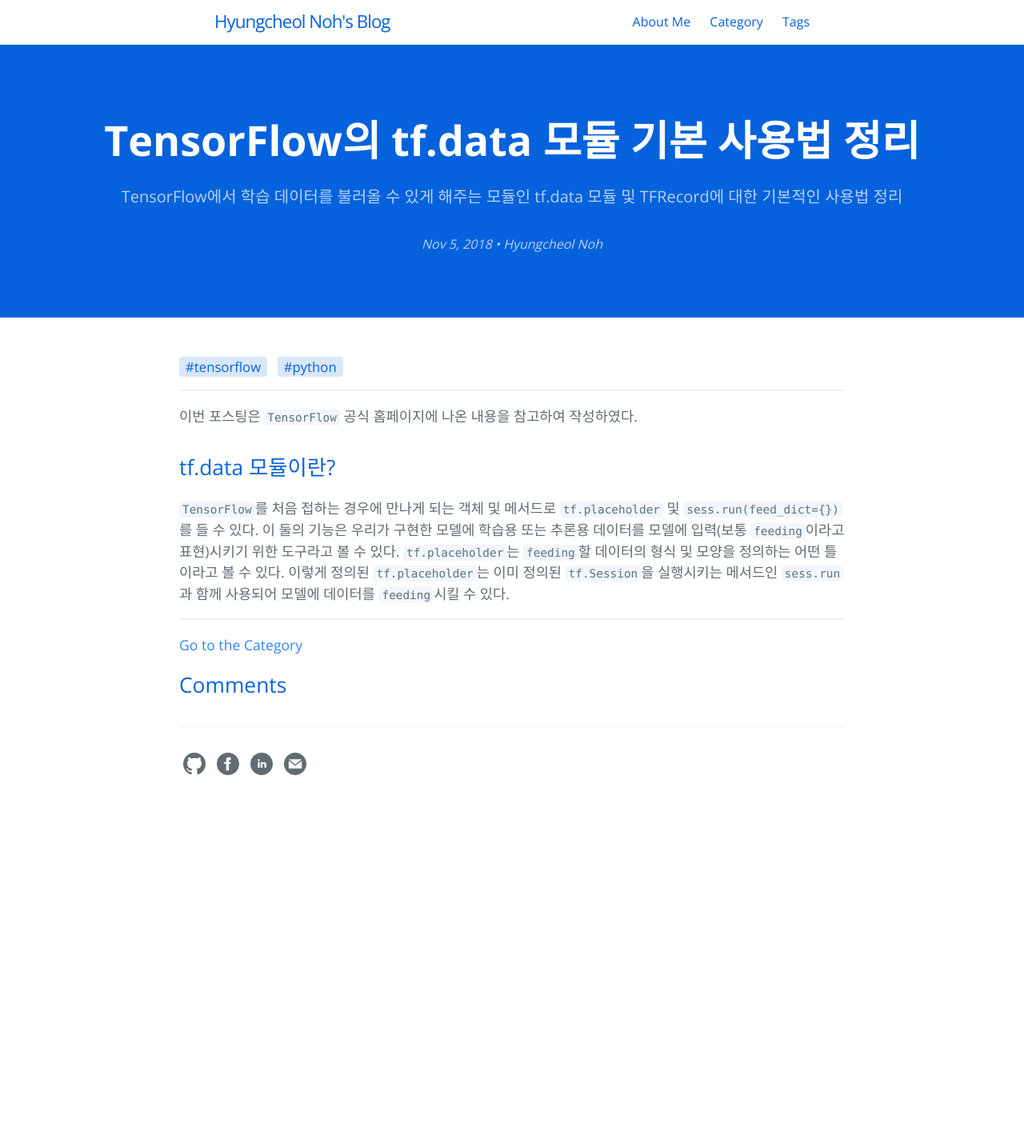
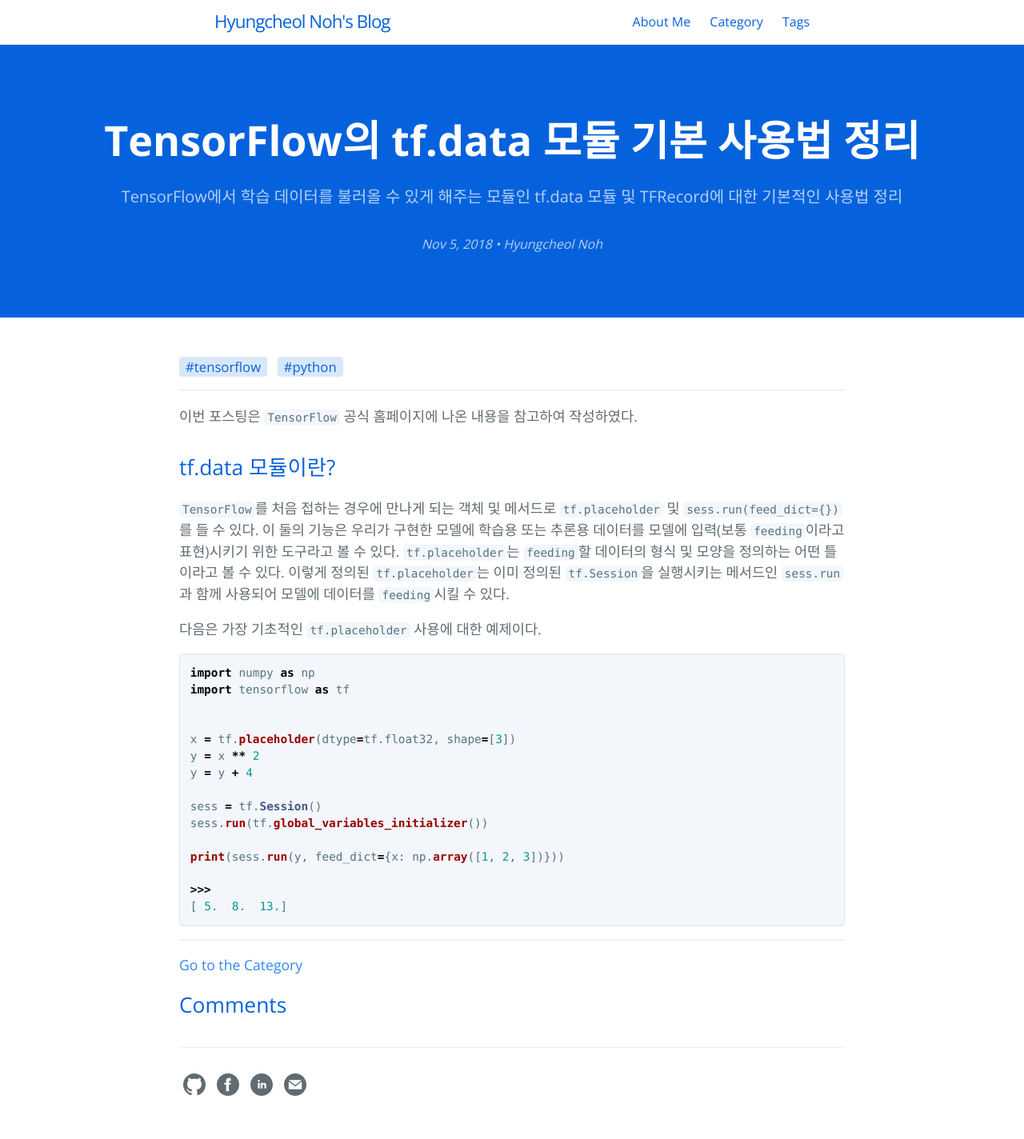
Before and after one commit to hcnoh/hcnoh.github.io, a Jekyll site: the page built from _posts/2018-11-05-tensorflow-data-module.md, in a window 1280 px wide. Shown: the whole page at 80% size. Built offline with Jekyll 4.4.1, drawn with Linux system fonts in a browser that asks for light colours; comment, search, counter and statistics services are not loaded; before the commit the page ends 1023 px from its top, so only the background shows below that.

Commit message:
Update 2018-11-05-tensorflow-data-module.md

````diff
--- a/_posts/2018-11-05-tensorflow-data-module.md
+++ b/_posts/2018-11-05-tensorflow-data-module.md
@@ -17,3 +17,23 @@
 
 ## tf.data 모듈이란?
 `TensorFlow`를 처음 접하는 경우에 만나게 되는 객체 및 메서드로 `tf.placeholder` 및 `sess.run(feed_dict={})`를 들 수 있다. 이 둘의 기능은 우리가 구현한 모델에 학습용 또는 추론용 데이터를 모델에 입력(보통 `feeding`이라고 표현)시키기 위한 도구라고 볼 수 있다. `tf.placeholder`는 `feeding`할 데이터의 형식 및 모양을 정의하는 어떤 틀이라고 볼 수 있다. 이렇게 정의된 `tf.placeholder`는 이미 정의된 `tf.Session`을 실행시키는 메서드인 `sess.run`과 함께 사용되어 모델에 데이터를 `feeding`시킬 수 있다.
+
+다음은 가장 기초적인 `tf.placeholder` 사용에 대한 예제이다.
+
+```python
+import numpy as np
+import tensorflow as tf
+
+
+x = tf.placeholder(dtype=tf.float32, shape=[3])
+y = x ** 2
+y = y + 4
+
+sess = tf.Session()
+sess.run(tf.global_variables_initializer())
+
+print(sess.run(y, feed_dict={x: np.array([1, 2, 3])}))
+
+>>>
+[ 5.  8.  13.]
+```
````
